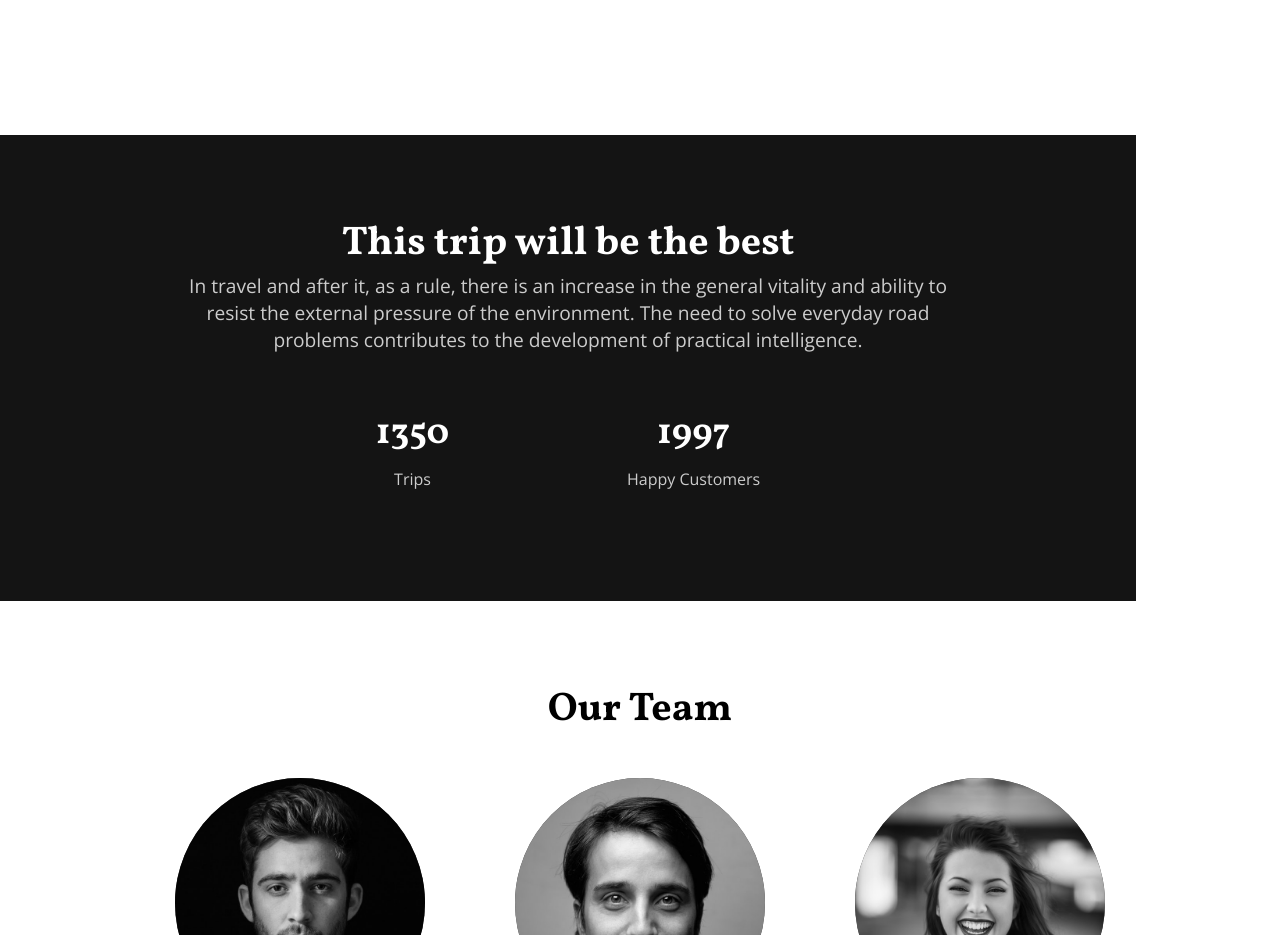
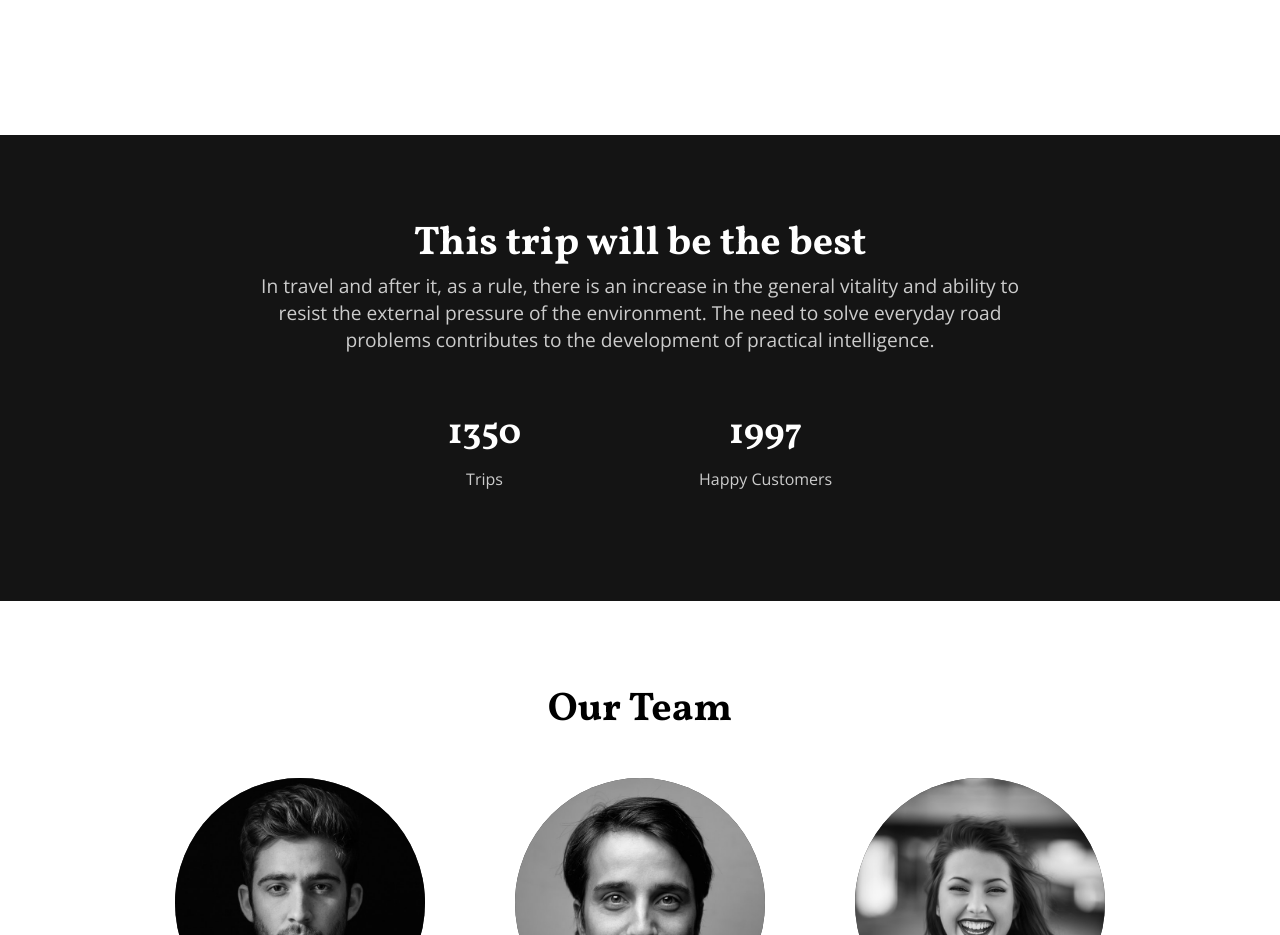
Before and after one commit to L-Villa/travel, a React (Create React App) app: page / in a window 1280 px wide. Shown: the part 1901-2836 px from the top of the page. Built offline with nearby package versions, Linux system fonts and the light colour scheme.

Commit message:
Added wrapper to info-banner-2

```diff
--- a/src/pages/Home.css
+++ b/src/pages/Home.css
@@ -235,10 +235,13 @@ Recent Trips
 
 .info-banner-2 {
   background: var(--color-dark);
+}
+.info-banner-2-wrapper {
   color: var(--color-light);
   padding-top: 3rem;
   padding-bottom: 5rem;
   width: clamp(200px, 100%, 1136px);
+  margin: 0 auto;
 }
 .info-banner-2 p {
   color: var(--color-light-accent);
@@ -532,7 +535,7 @@ footer p {
   justify-content: center;
 }
 .socials-container img {
-  cursor: pointer;;
+  cursor: pointer;
   height: 40px;
   margin: 0.7rem 0.5rem;
 }
--- a/src/pages/Home.js
+++ b/src/pages/Home.js
@@ -103,13 +103,14 @@ export default function Home() {
         </div>
       </section>
       <section className="info-banner-2">
+        <div className="info-banner-2-wrapper">
           <div className="info-banner-text-container">
             <h2>This trip will be the best</h2>
             <p>
               In travel and after it, as a rule, there is an increase in the
-            general vitality and ability to resist the external pressure of the
-            environment. The need to solve everyday road problems contributes to
-            the development of practical intelligence.
+              general vitality and ability to resist the external pressure of
+              the environment. The need to solve everyday road problems
+              contributes to the development of practical intelligence.
             </p>
           </div>
           <div className="info-banner-card-number-container">
@@ -123,6 +124,7 @@ export default function Home() {
             </div>
           </div>
           <div className="info-banner-card-container"></div>
+        </div>
       </section>
       <section className="info-banner">
         <div className="info-banner-text-container">
```
Lines whose indentation alone changed are shown as unchanged.
